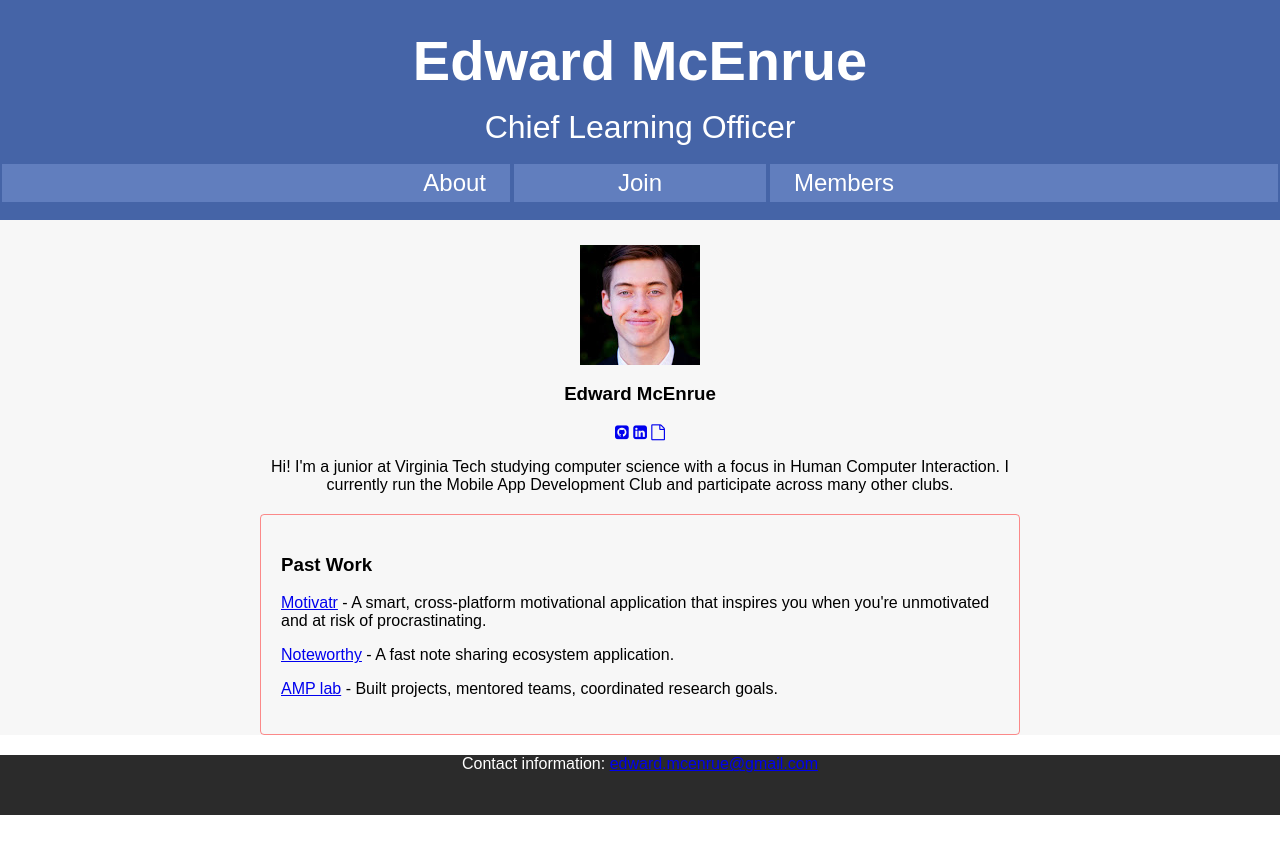
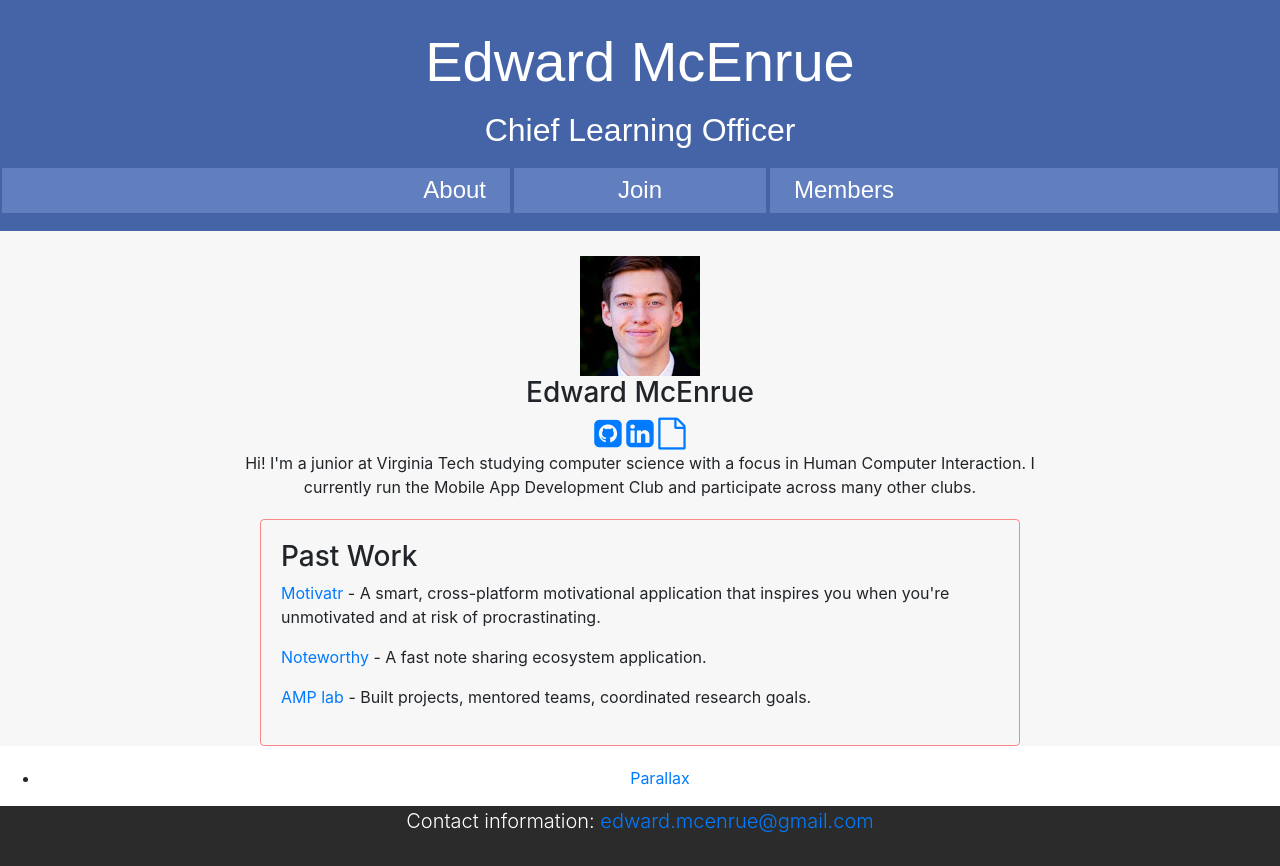
Before and after one commit to elmerland/webdev, a website: page profiles/edward/edward.html in a window 1280 px wide. Before the commit the page ends 815 px from the top, so only its background shows below. Drawn offline with nearby package versions, Linux system fonts and the light colour scheme; files that its build step writes are made by us from their sources.

Commit message:
adding bootstrap

```diff
--- a/profiles/edward/edward.html
+++ b/profiles/edward/edward.html
@@ -2,11 +2,11 @@
 <html>
   <head lang="en">
     <meta charset="UTF-8">
-    <title>Web Dev</title>
+    <title>Edward's Page</title>
     <link type="text/css" rel="stylesheet" href="../../css/normalize.css"/>
     <link type="text/css" rel="stylesheet" href="../../css/base.css">
     <link type="text/css" rel="stylesheet" href="../../css/edmain.css">
-    <!--<link href="css/bootstrap.min.css" rel="stylesheet">-->
+    <link rel="stylesheet" href="../../css/bootstrap.min.css">
     <link href="http://maxcdn.bootstrapcdn.com/font-awesome/4.2.0/css/font-awesome.min.css" rel="stylesheet">
   </head>
 
@@ -33,9 +33,9 @@
         <section class="profile-about-me">
           <h3>Edward McEnrue</h3>
           <div class="portfolio-links">
-            <a href="#"><i class="fa fa-github-square"></i></a>
-            <a href="#"><i class="fa fa-linkedin-square"></i></a>
-            <a href="#"><i class="fa fa-file-o"></i></a>
+            <a href="#"><i class="fa fa-github-square fa-2x"></i></a>
+            <a href="#"><i class="fa fa-linkedin-square fa-2x"></i></a>
+            <a href="#"><i class="fa fa-file-o fa-2x"></i></a>
           </div>
           <p>Hi! I'm a junior at Virginia Tech studying computer science with a focus in Human Computer Interaction. I currently run the Mobile App Development Club and participate across many other clubs.</p>
         </section>
@@ -49,16 +49,20 @@
       </div>
     </article>
 
-    <div class="parallax-fun">
+    <article class="javascript-fun">
+      <div class="experiment-list">
+        <ul>
+          <li><a href="parallax.HTML">Parallax</a></li>
+        </ul>
+      </div>
+    </article>
 
-    </div>
 
     <footer class="footer">
       <p class="lead">Contact information: <a href="mailto:edward.mcenrue@gmail.com">edward.mcenrue@gmail.com</a></p>
     </footer>
 
-
     <script src="https://ajax.googleapis.com/ajax/libs/jquery/1.11.1/jquery.min.js"></script>
-    <!--<script src="js/bootstrap.min.js"></script>-->
+    <script src="../../js/bootstrap.min.js"></script>
   </body>
 </html>
--- a/sass/edmain.scss
+++ b/sass/edmain.scss
@@ -65,6 +65,10 @@ section.profile-bio:hover {
   color: #FFF;
 }
 
+.javascript-fun{
+  text-align: center;
+}
+
 
 
 .page-nav {
@@ -110,3 +114,6 @@ section.profile-bio:hover {
     }
   }
 }
+
+
+// Parallax page starts here
```
Also changed, not shown: profiles/edward/parallax.HTML (added, +9 -0 lines).
